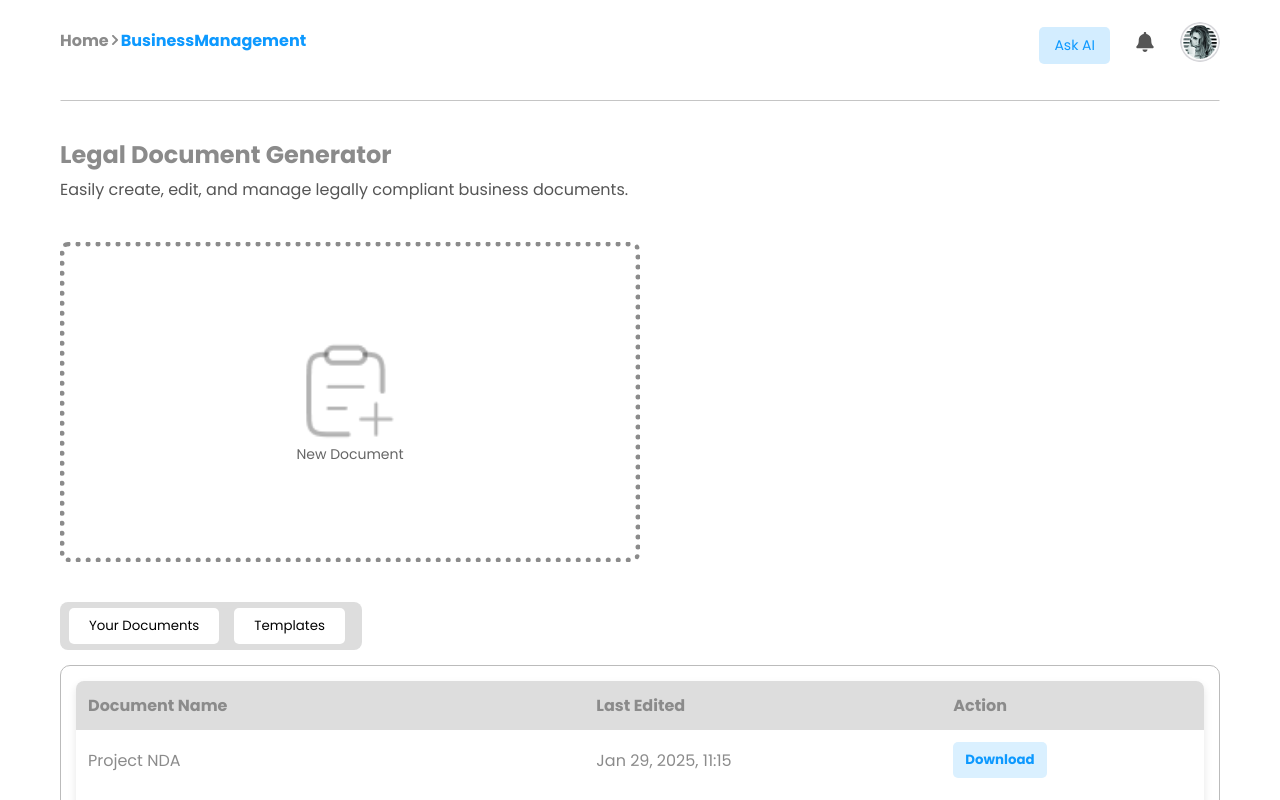
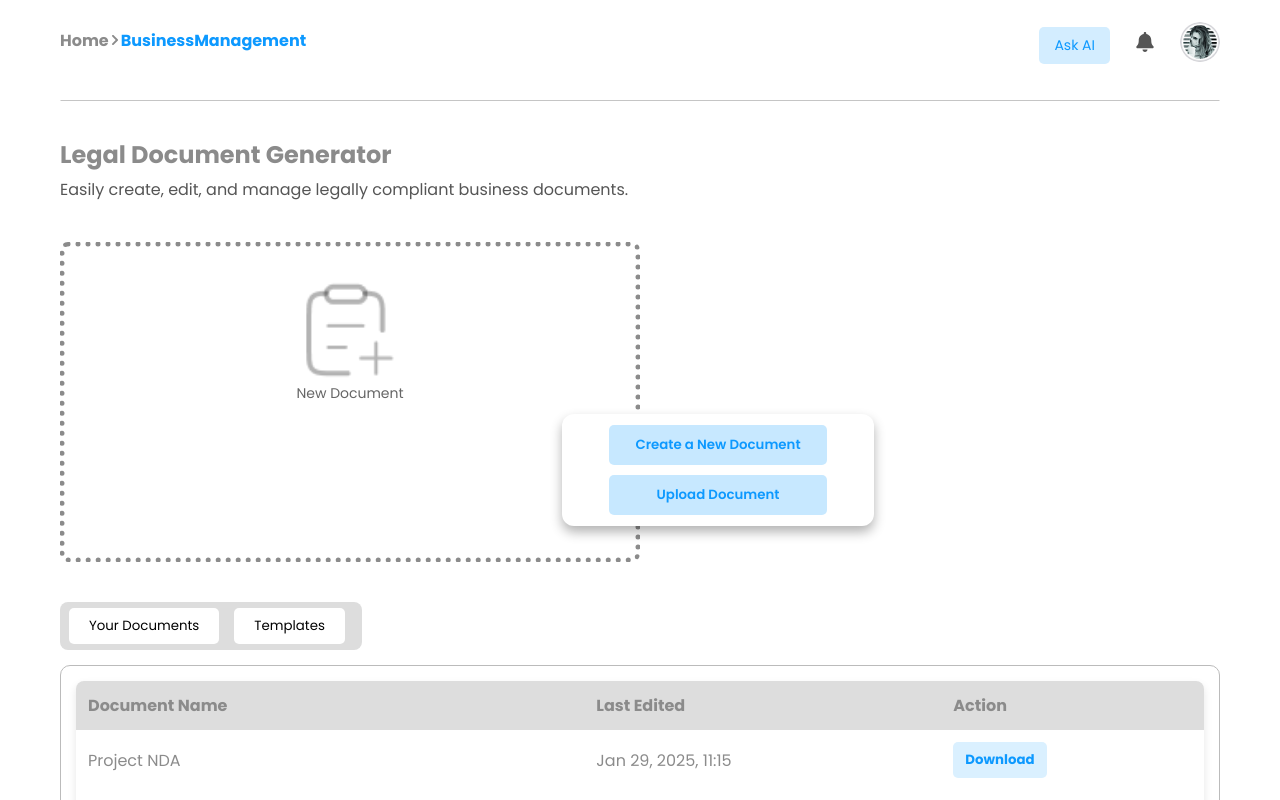
Before and after one commit to TlotloSeGamie/law-firm-landing-page, a React (Create React App) app: page / in a window 1280 px wide. Both pictures are taken after a click on the element "New Document". Shown: the top 800 px of the page. Built offline with nearby package versions, Linux system fonts and the light colour scheme.

Commit message:
options btn document generator

```diff
--- a/src/components/DocumentGenerator.css
+++ b/src/components/DocumentGenerator.css
@@ -97,6 +97,45 @@
     width: 20%;
   }
 
+  .upload-document:hover {
+    background: #f5f5f5;
+  }
+
+  .options-container {
+    display: flex;
+    width: 60%;
+    height: 14vh;
+    flex-direction: column;
+    align-items: center;
+    justify-content: center;
+    background: #fff;
+    margin-top: 10px;
+    box-shadow: 0px 6px 12px rgba(0, 0, 0, 0.3);
+    border-radius: 12px;
+    position: relative;
+    left: 23rem;
+  }
+
+  .option-button {
+    width: 70%;
+    background-color: #0d9aff3b;
+    color: #0D99FF;
+    font-weight: 600;
+    border: none;
+    padding: 10px 15px;
+    margin: 5px 0;
+    border-radius: 5px;
+    cursor: pointer;
+    transition: background 0.3s ease;
+  }
+
+  .option-button:hover {
+    background: #0d9aff21;
+    box-shadow: 0px 6px 12px rgba(0, 0, 0, 0.3);
+    transform: translateY(-3px);
+    transition: all 0.3s ease-in-out;
+  }
+
   .documents-templates {
     display: flex;
     gap: 15px;
--- a/src/components/DocumentGenerator.js
+++ b/src/components/DocumentGenerator.js
@@ -1,4 +1,4 @@
-import React from "react";
+import { React, useState } from "react";
 import "./DocumentGenerator.css";
 import { FaBell, FaChevronRight } from "react-icons/fa";
 // import { FileUp  } from "lucide-react";
@@ -6,6 +6,9 @@ import clipboard from '../assets/task-add-01-stroke-rounded(1) 1.png';
 import profile from "../assets/profile-image.png";
 
 const DocumentGenerator = () => {
+  const [showOptions, setShowOptions] = useState(false);
+
+
   return (
     <div className="document-main">
       <div className="document-container">
@@ -30,11 +33,17 @@ const DocumentGenerator = () => {
           <h3>Legal Document Generator</h3>
           Easily create, edit, and manage legally compliant business documents.
         </div>
-        <div className="upload-document">
-        {/* <FileUp  size={234} className="text-gray-700" />; */}
-          <img src={clipboard} alt="clipboard" />
-          <p>New Document</p>
+        <div className="upload-document" onClick={() => setShowOptions(!showOptions)}>
+      <img src={clipboard} alt="clipboard" />
+      <p>New Document</p>
+
+      {showOptions && (
+        <div className="options-container">
+          <button className="option-button">Create a New Document</button>
+          <button className="option-button">Upload Document</button>
         </div>
+      )}
+      </div>
       </div>
       <div className="documents-templates">
         <button className="your-documents">Your Documents</button>
```
